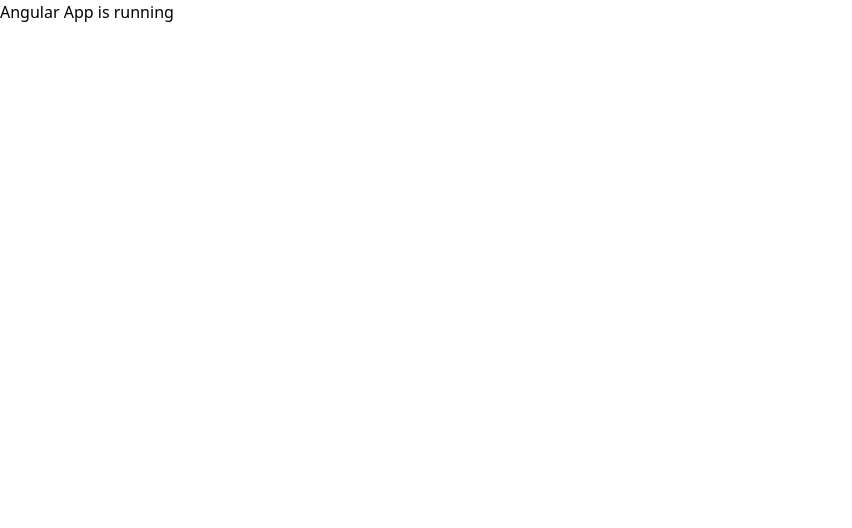
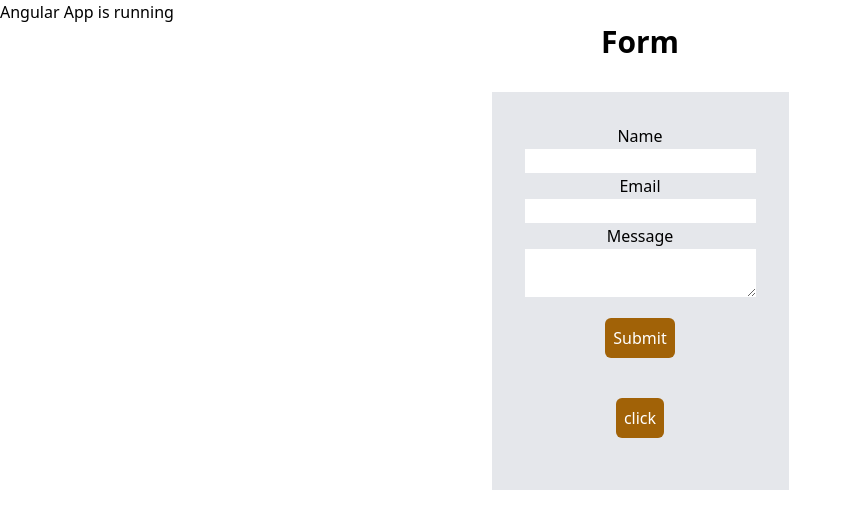
Before and after one commit to MitraKhorshidi/Angular-Test, an Angular app: page / in a window 1280 px wide. Shown: the top 528 px of the page, without its empty margins (0-852 px from the left). Built offline with nearby package versions, Linux system fonts and the light colour scheme.

Commit message:
add form component

```diff
--- a/src/app/app.component.html
+++ b/src/app/app.component.html
@@ -1,2 +1,3 @@
 <p>{{title}} App is running</p>
+<app-form></app-form>
 <router-outlet></router-outlet>
--- /dev/null
+++ b/src/app/form/form.component.html
@@ -0,0 +1,32 @@
+<div class="flex flex-col items-center gap-8 my-auto">
+  <h2 class="text-3xl font-bold">Form</h2>
+  <form (ngSubmit)="onSubmit()" class="flex flex-col justify-center items-center bg-gray-200 p-8">
+    <label for="name">Name</label>
+    <input type="text" id="name" name="name" class="w-full border border-1" [(ngModel)]="name" required />
+    <label for="email">Email</label>
+    <input
+      type="email"
+      id="email"
+      name="email"
+      class="w-full border border-1"
+      required
+      [(ngModel)]="email"
+    />
+    <label for="message">Message</label>
+    <textarea
+      id="message"
+      name="message"
+      class="w-full border border-1"
+      required
+      [(ngModel)]="message"
+    ></textarea>
+    <input type="submit" class="bg-yellow-700 text-white p-2 rounded-md m-5 hover:bg-yellow-800"/>
+    <input type="button" (click)="onSubmit()" value="click" class="bg-yellow-700 text-white p-2 rounded-md m-5 hover:bg-yellow-800" />
+  </form>
+  <div *ngIf="isSubmitted" class="flex flex-col">
+    <h2>FormData</h2>
+    <p>Name: {{ name }}</p>
+    <p>Email: {{ email }}</p>
+    <p>Message: {{ message }}</p>
+  </div>
+</div>
--- /dev/null
+++ b/src/app/form/form.component.ts
@@ -0,0 +1,17 @@
+import { Component } from '@angular/core';
+
+@Component({
+  selector: 'app-form',
+  templateUrl: './form.component.html',
+  styleUrls: ['./form.component.css']
+})
+export class FormComponent {
+  name :string ='';
+  email :string ='';
+  message :string ='';
+  isSubmitted :boolean = false;
+
+  onSubmit():void{
+    this.isSubmitted = true;
+  }
+}
--- a/src/app/my-first-component/my-first-component.component.html
+++ /dev/null
@@ -1 +0,0 @@
-<p>my-first-component works!</p>
```
Also changed, not shown: src/app/app.module.ts (+5 -3 lines), src/app/my-first-component/my-first-component.component.ts (deleted, +0 -10 lines), src/app/form/form.component.css (added), 2 other files (tests, documents, lock files or other folders).
